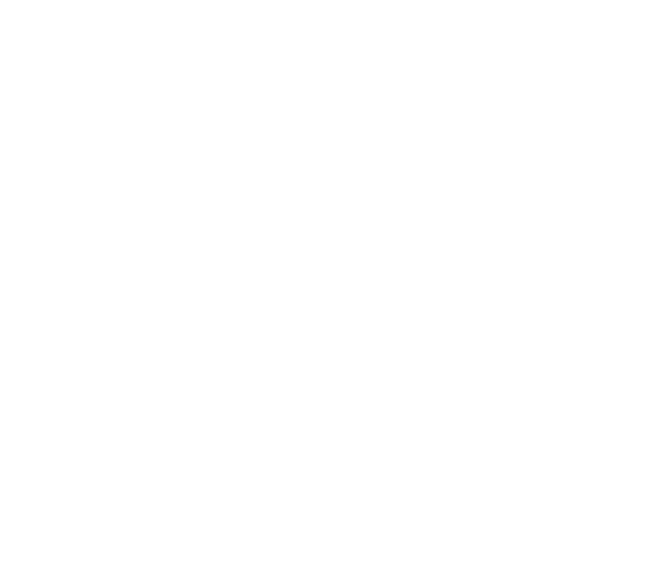
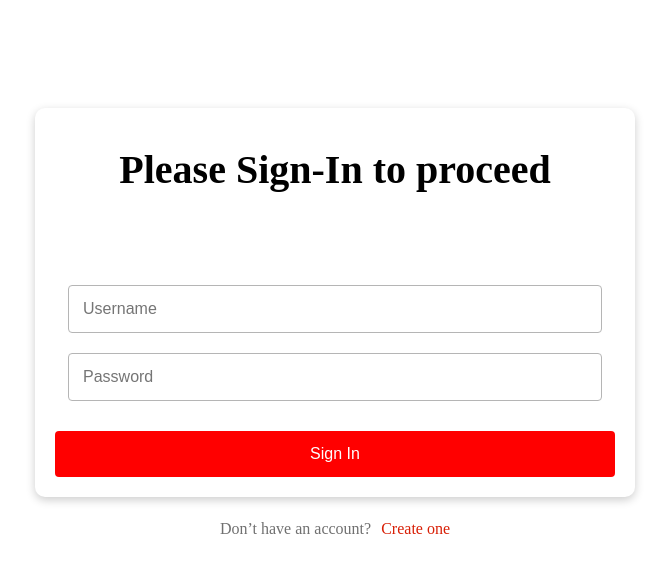
Before and after one commit to smnchoi/net-value-challenge, a React (Create React App) app: page / in a window 1280 px wide. Shown: the top 572 px of the page, without its empty margins (305-974 px from the left). Built offline with nearby package versions, Linux system fonts and the light colour scheme.

Commit message:
Add sign-in and sign-up UI
Logic is not complete.

```diff
--- a/src/App.tsx
+++ b/src/App.tsx
@@ -1,7 +1,20 @@
 import React from "react";
+import styled from "styled-components";
+import SignInPage from "./routes/SignInPage";
+
+const Root = styled.div`
+  display: flex;
+  flex-direction: column;
+  justify-content: center;
+  flex: 1;
+`;
 
 function App() {
-  return <div className="App"></div>;
+  return (
+    <Root className="App">
+      <SignInPage />
+    </Root>
+  );
 }
 
 export default App;
--- /dev/null
+++ b/src/components/SignIn.tsx
@@ -0,0 +1,131 @@
+import React, { FC, useState } from "react";
+import styled from "styled-components";
+import { validatePassword, validateUsername } from "../utils/validator";
+
+const Root = styled.div`
+  display: flex;
+  flex-direction: column;
+  justify-content: center;
+  min-width: 600px;
+`;
+
+const Form = styled.form`
+  align-self: center;
+  background-color: #ffffff;
+  box-shadow: 0 3px 10px rgb(0 0 0 / 0.2);
+  width: 100%;
+  border-radius: 10px;
+  max-width: 600px;
+`;
+
+const Container = styled.div`
+  display: flex;
+  flex-direction: column;
+  align-items: center;
+  justify-content: center;
+  padding: 0px 20px 20px 20px;
+`;
+const Title = styled.body`
+  font-size: 40px;
+  font-weight: 600;
+  text-align: center;
+  padding-top: 30px;
+  padding-bottom: 30px;
+`;
+
+const Input = styled.input`
+  padding: 14px;
+  margin-bottom: 10px;
+  width: 90%;
+  font-size: 16px;
+  border: 1px solid #b5b5b5;
+  border-radius: 4px;
+
+  &:focus {
+    outline: none;
+    border-color: #000000;
+  }
+`;
+
+const SubmitButton = styled.button`
+  background-color: #ff0000;
+  border: none;
+  color: #fff;
+  padding: 14px;
+  font-size: 16px;
+  border-radius: 4px;
+  width: 100%;
+  margin-top: 20px;
+  cursor: pointer;
+  transition: all 0.2s;
+
+  &:hover {
+    background-color: #9d0303;
+  }
+`;
+
+const ErrorMessage = styled.p<{ errorMessage: string }>`
+  color: #d81e05;
+  color: ${({ errorMessage }) => (errorMessage ? "#d81e05" : "white")};
+  margin-bottom: 20px;
+`;
+
+interface SignInProps {
+  handleSignIn: (username: string, password: string) => void;
+}
+
+const SignIn: FC<SignInProps> = ({ handleSignIn }) => {
+  const [username, setUsername] = useState("");
+  const [password, setPassword] = useState("");
+  const [errorMessage, setErrorMessage] = useState("");
+
+  const handleSubmit = (e: React.FormEvent<HTMLFormElement>) => {
+    e.preventDefault();
+
+    const isValidUsername = validateUsername(username);
+    if (!isValidUsername) {
+      setErrorMessage(
+        "Please use only lowercase letters and numbers for username"
+      );
+      return;
+    }
+
+    const isValidPassword = validatePassword(password);
+    if (!isValidPassword) {
+      setErrorMessage("Please use at least 6 characters for password");
+      return;
+    }
+
+    handleSignIn(username, password);
+  };
+
+  return (
+    <Root>
+      <Form onSubmit={handleSubmit}>
+        <Container>
+          <Title>Please Sign-In to proceed</Title>
+          <ErrorMessage errorMessage={errorMessage}>
+            {errorMessage || "_"}
+          </ErrorMessage>
+          <Input
+            type="text"
+            placeholder="Username"
+            value={username}
+            onChange={(e) => setUsername(e.target.value)}
+          />
+          <Input
+            style={{ marginTop: 10 }}
+            type="password"
+            placeholder="Password"
+            value={password}
+            onChange={(e) => setPassword(e.target.value)}
+          />
+
+          <SubmitButton type="submit">Sign In</SubmitButton>
+        </Container>
+      </Form>
+    </Root>
+  );
+};
+
+export default SignIn;
--- /dev/null
+++ b/src/components/SignUp.tsx
@@ -0,0 +1,189 @@
+import React, { FC, useState } from "react";
+import styled from "styled-components";
+import { Role } from "../utils/constant";
+import { validatePassword, validateUsername } from "../utils/validator";
+
+const Root = styled.div`
+  display: flex;
+  flex-direction: column;
+  justify-content: center;
+  min-width: 600px;
+`;
+
+const Form = styled.form`
+  align-self: center;
+  background-color: #ffffff;
+  box-shadow: 0 3px 10px rgb(0 0 0 / 0.2);
+  width: 100%;
+  border-radius: 10px;
+  max-width: 600px;
+`;
+
+const Container = styled.div`
+  display: flex;
+  flex-direction: column;
+  align-items: center;
+  justify-content: center;
+  padding: 0px 20px 20px 20px;
+`;
+
+const Title = styled.body`
+  font-size: 40px;
+  font-weight: 600;
+  text-align: center;
+  padding-top: 30px;
+  padding-bottom: 30px;
+`;
+
+const Detail = styled.body`
+  text-align: left;
+  margin-top: 26px;
+  margin-left: 10px;
+  margin-right: auto;
+  font-size: 16px;
+`;
+
+const Input = styled.input`
+  padding: 14px;
+  margin-bottom: 10px;
+  width: 90%;
+  font-size: 16px;
+  border: 1px solid #b5b5b5;
+  border-radius: 4px;
+
+  &:focus {
+    outline: none;
+    border-color: #000000;
+  }
+`;
+
+const Row = styled.div`
+  display: flex;
+  flex-direction: row;
+  justify-content: space-around;
+  width: 100%;
+`;
+
+const Box = styled.button<{ isSelected: boolean }>`
+  width: 200px;
+  height: 80px;
+  background-color: ${({ isSelected }) =>
+    isSelected ? "#ff0000" : " #cacaca"};
+  border-radius: 10px;
+  border: none;
+
+  &:hover {
+    background-color: ${({ isSelected }) =>
+      isSelected ? "#9d0303" : " #9c9a9a"};
+  }
+
+  body {
+    font-size: 20px;
+    font-weight: 600;
+    color: #000000;
+  }
+`;
+
+const SubmitButton = styled.button`
+  background-color: #ff0000;
+  border: none;
+  color: #fff;
+  padding: 14px;
+  font-size: 16px;
+  border-radius: 4px;
+  width: 100%;
+  margin-top: 20px;
+  cursor: pointer;
+  transition: all 0.2s;
+
+  &:hover {
+    background-color: #9d0303;
+  }
+`;
+
+const ErrorMessage = styled.p<{ errorMessage: string }>`
+  color: #d81e05;
+  color: ${({ errorMessage }) => (errorMessage ? "#d81e05" : "white")};
+  margin-bottom: 20px;
+`;
+
+interface SignInProps {
+  handleSignUp: (username: string, password: string, role: Role) => void;
+}
+
+const SignUp: FC<SignInProps> = ({ handleSignUp }) => {
+  const [username, setUsername] = useState("");
+  const [password, setPassword] = useState("");
+  const [errorMessage, setErrorMessage] = useState("");
+  const [role, setRole] = useState<Role>("Customer");
+
+  const handleSubmit = (e: React.FormEvent<HTMLFormElement>) => {
+    e.preventDefault();
+
+    const isValidUsername = validateUsername(username);
+    if (!isValidUsername) {
+      setErrorMessage(
+        "Please use only lowercase letters and numbers for username"
+      );
+      return;
+    }
+
+    const isValidPassword = validatePassword(password);
+    if (!isValidPassword) {
+      setErrorMessage("Please use at least 6 characters for password");
+      return;
+    }
+
+    handleSignUp(username, password, role);
+  };
+
+  return (
+    <Root>
+      <Form onSubmit={handleSubmit}>
+        <Container>
+          <Title>Sign Up</Title>
+          <ErrorMessage errorMessage={errorMessage}>
+            {errorMessage || "_"}
+          </ErrorMessage>
+          <Input
+            type="text"
+            placeholder="Username"
+            value={username}
+            onChange={(e) => setUsername(e.target.value)}
+          />
+          <Input
+            style={{ marginTop: 10 }}
+            type="password"
+            placeholder="Password"
+            value={password}
+            onChange={(e) => setPassword(e.target.value)}
+          />
+
+          <Detail>Select the role</Detail>
+          <Row style={{ marginTop: 20 }}>
+            <Box
+              onClick={() => {
+                setRole("Admin");
+              }}
+              isSelected={role === "Admin"}
+            >
+              <body>Admin</body>
+            </Box>
+            <Box
+              onClick={() => {
+                setRole("Customer");
+              }}
+              isSelected={role === "Customer"}
+            >
+              <body>Customer</body>
+            </Box>
+          </Row>
+
+          <SubmitButton type="submit">Sign Up</SubmitButton>
+        </Container>
+      </Form>
+    </Root>
+  );
+};
+
+export default SignUp;
--- /dev/null
+++ b/src/routes/SignInPage.tsx
@@ -0,0 +1,72 @@
+import React, { FC, useState } from "react";
+import styled from "styled-components";
+import SignIn from "../components/SignIn";
+import SignUp from "../components/SignUp";
+import { Role } from "../utils/constant";
+
+const Root = styled.div`
+  display: flex;
+  flex-direction: column;
+  justify-content: center;
+  flex: 1;
+  background-color: white;
+  margin: 100px auto;
+`;
+
+const Text = styled.p`
+  align-self: center;
+  color: #707070;
+  background-color: white;
+  font-size: 16px;
+  font-weight: normal;
+  line-height: 1.5;
+  margin-top: 20px;
+`;
+
+const CreateOne = styled.a`
+  /* font-size: inherit;
+  font-weight: inherit; */
+  margin-left: 10px;
+  color: #d81e05;
+  &:hover {
+    text-decoration: underline;
+  }
+`;
+
+const SignInPage: FC = () => {
+  const [isSignIn, setIsSignIn] = useState(true);
+
+  //! TODO: find users data then sign-in
+  const handleSignIn = (username: string, password: string) => {
+    //
+  };
+
+  //! TODO: create user and store at Recoil state
+  const handleSignUp = (username: string, password: string, role: Role) => {
+    //
+  };
+
+  return (
+    <Root>
+      {isSignIn ? (
+        <>
+          <SignIn handleSignIn={handleSignIn} />
+          <Text>
+            Don’t have an account?
+            <CreateOne
+              onClick={() => {
+                setIsSignIn(false);
+              }}
+            >
+              Create one
+            </CreateOne>
+          </Text>
+        </>
+      ) : (
+        <SignUp handleSignUp={handleSignUp} />
+      )}
+    </Root>
+  );
+};
+
+export default SignInPage;
--- /dev/null
+++ b/src/utils/constant.ts
@@ -0,0 +1 @@
+export type Role = "Admin" | "Customer";
--- /dev/null
+++ b/src/utils/validator.ts
@@ -0,0 +1,8 @@
+export const validateUsername = (username: string) => {
+  const regex = /^[a-z0-9]+$/;
+  return regex.test(username);
+};
+
+export const validatePassword = (password: string) => {
+  return password.length >= 6;
+};
```
